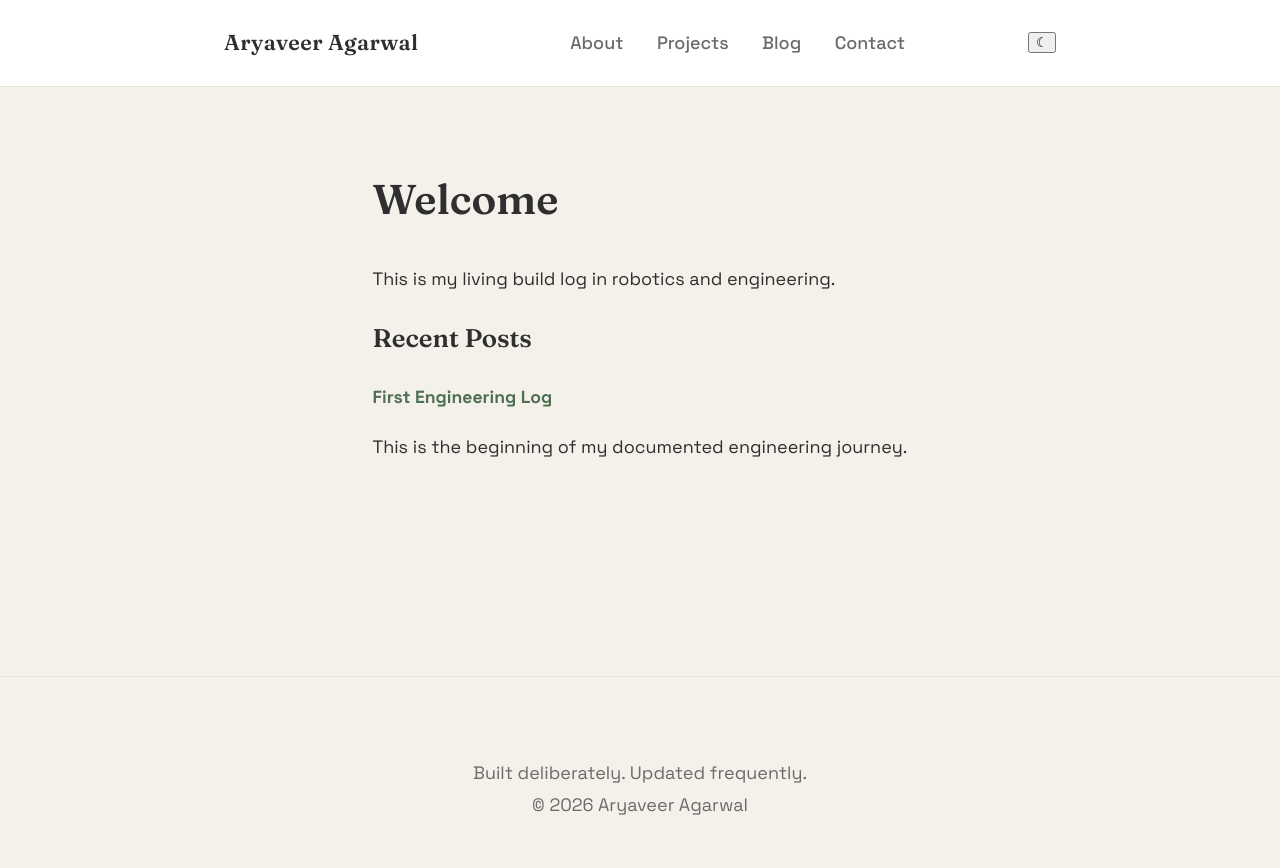
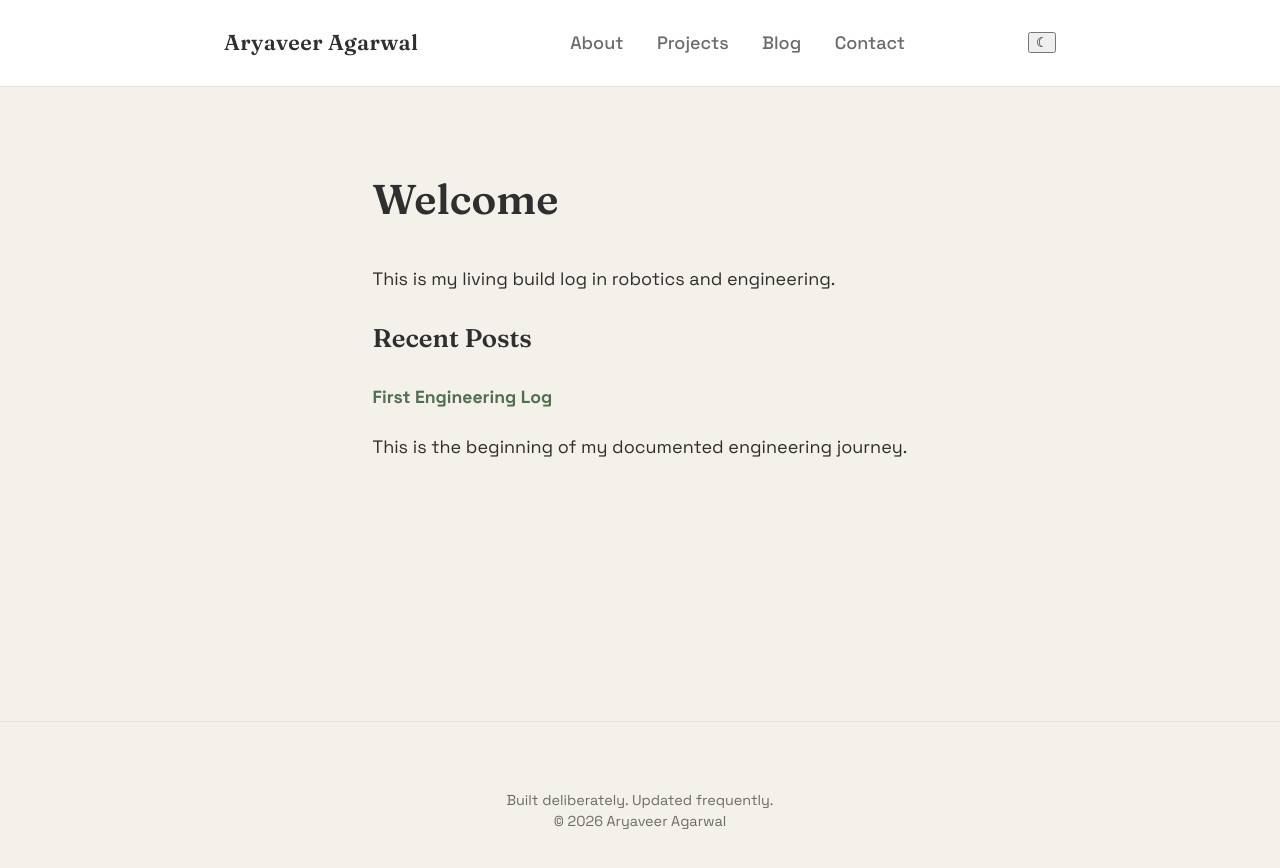
Before and after one commit to aryaveeragarwal/aryaveeragarwal.github.io, a Jekyll site: the page built from index.md, in a window 1280 px wide. Shown: the top 868 px of the page. Built offline with Jekyll 4.4.1, drawn with Linux system fonts in a browser that asks for light colours.

Commit message:
Update style.css

```diff
--- a/assets/style.css
+++ b/assets/style.css
@@ -128,11 +128,13 @@ main a:hover {
 
 /* Footer */
 .site-footer {
-  margin-top: 6rem;
-  padding: 2rem 0;
+  margin-top: 3rem;          /* was 6rem */
+  padding: 1.2rem 0;         /* was 2rem */
   border-top: 1px solid var(--border);
   color: var(--muted);
   text-align: center;
+  font-size: 0.9rem;
+  line-height: 1.5;
 }
 main {
   animation: fadeIn 0.4s ease;
```
